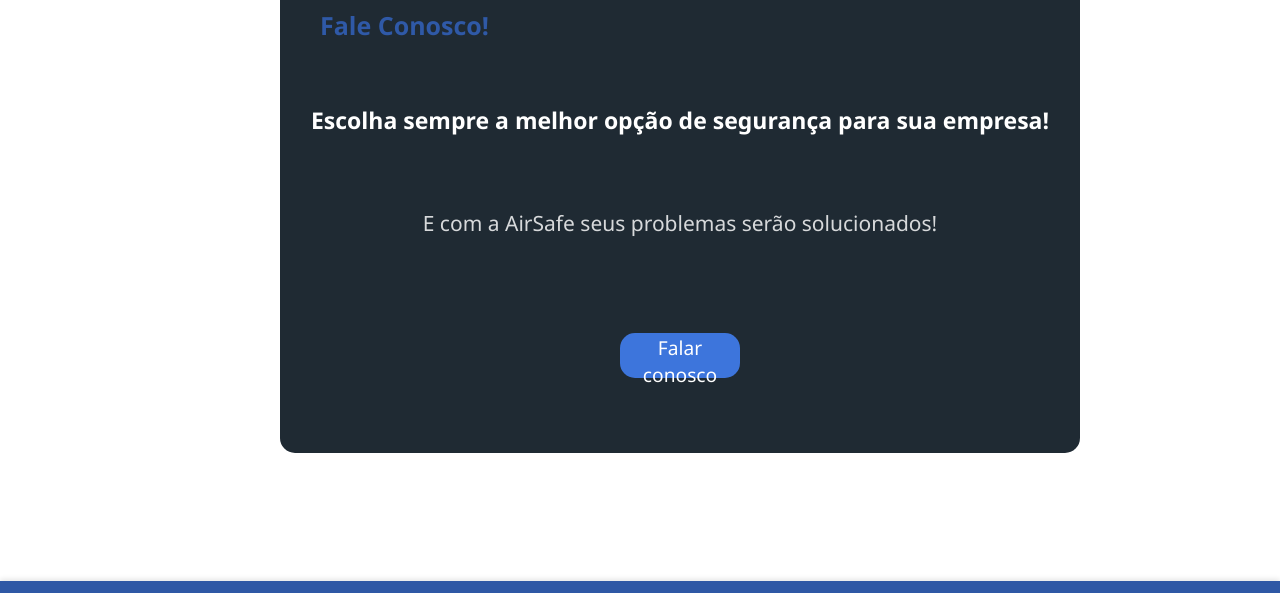
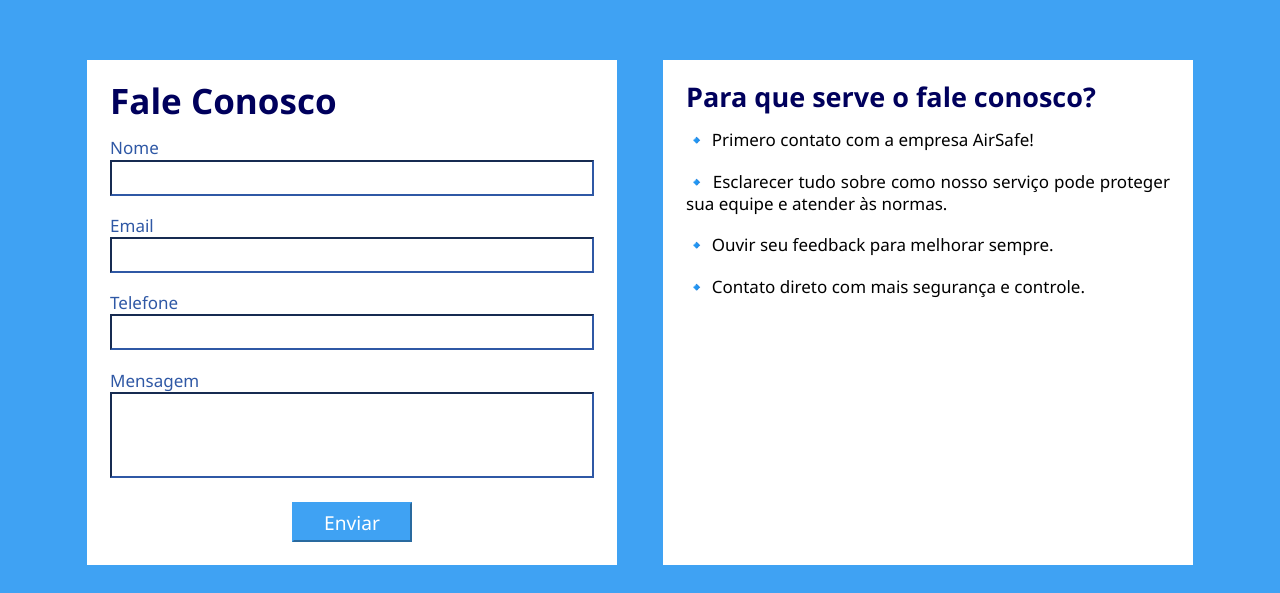
Before and after one commit to Grupo-de-PI/Site-Institucional, a plain HTML site: page pages/produtos.html in a window 1280 px wide. Shown: the part 1696-2289 px from the top of the page. Drawn offline with Linux system fonts and the light colour scheme.

Commit message:
mudança do fale-conosco

```diff
--- a/pages/produtos.html
+++ b/pages/produtos.html
@@ -46,7 +46,7 @@
 
 
 
-    <div class="texto1_produtos">
+    <section class="texto1_produtos">
         <div class="retan_produtos">
             <div class="retangulo"></div>
             <h3>Sensor de Gás </h3>
@@ -61,9 +61,9 @@
                 <img class="sensorfoto" src="../pictures/foto sensor MQ2 .png" alt="">
             </figure>
         </div>
-    </div>
+    </section>
 
-    <div class="texto2_produtos">
+    <section class="texto2_produtos">
         <div class="retan3_produtos">
             <div class="retangulo"></div>
             <h3 class="">Por que o sensor MQ2?</h3>
@@ -89,10 +89,10 @@
             </p>
 
         </div>
-    </div>
+    </section>
 
 
-    <div class="texto3_produtos">
+    <section class="texto3_produtos">
         <div class="retan5_produtos">
 
             <P> <span style="color: #2F58A5;">🔹 Monitoramento Contínuo:</span> <br> O sensor mede em tempo real os
@@ -107,38 +107,40 @@
                 <span style="color: #2F58A5;"> 🔹 Prevenção de Acidentes:</span> <br> Redução do risco de intoxicação,
                 queimaduras químicas e danos estruturais causados por vazamentos. <br><br>
             </p>
-
-
-
         </div>
         <div class="retan6_produtos">
 
             <div class="retanguloW"></div>
             <h3 class="">Aplicações do sensor na AirSafe</h3>
         </div>
-    </div>
+    </section>
 
+    <section class="fala_conosco">
+        <section class="section">
+            <div class="input">
 
-    <div class="caixaFaleConosco">
-        <div class="caixaTexto1">
-            <h3>Fale Conosco!</h3>
-        </div>
-        <div class="caixaTexto2">
-            <h6>Escolha sempre a melhor opção de segurança para sua empresa! </h6>
-        </div>
-        <div class="caixaTexto3">
-            <div class="textoF">E com a AirSafe seus problemas serão solucionados!</div>
-        </div>
-        <div class="caixaTexto4">
-            <button class="botaoFale">
-                <li>
-                    <a class="link_faleconosco" href="faleConosco.html">Falar conosco</a>
-                </li>
-            </button>
+                <h1>Fale Conosco</h1>
+                <p>Nome</p>
+                <input class="int" type="text">
+                <p>Email</p>
+                <input class="int" type="text">
+                <p>Telefone </p>
+                <input class="int" type="text">
+                <p>Mensagem</p>
+                <input class="intMensagem" type="text">
+                <div class="divFale">
+                  <button class="botao_falaconosco">Enviar</button>
                 </div>
             </div>
-
-
+            <div class="texto_falaconosco">
+                <h1>Para que serve o fale conosco?</h1>
+                <p>🔹 Primero contato com a empresa AirSafe!</p>
+                <p>🔹 Esclarecer tudo sobre como nosso serviço pode proteger sua equipe e atender às normas.</p>
+                <p>🔹 Ouvir seu feedback para melhorar sempre.</p>
+                <p>🔹 Contato direto com mais segurança e controle.</p>
+            </div>
+        </section>
+    </section>
 
 
     <footer class="footer">
@@ -171,12 +173,11 @@
                     <a href="login.html">Login</a>
                 </li>
 
-                <li class="tods">
-                    <a href="faleConosco.html">Contato</a>
-                </li>
+
             </nav>
         </div>
     </footer>
 
 </body>
+
 </html>
--- a/styles/cads_login.css
+++ b/styles/cads_login.css
@@ -64,7 +64,6 @@
     color: #3D75DC;
     height: 30px;
     width: 100%;
-    border-radius: 15px;
     border-color: #2F58A5;
     margin-bottom: 5%;
     margin-top: 1%;
@@ -75,7 +74,6 @@
     color: #3D75DC;
     height: 30px;
     width: 100%;
-    border-radius: 15px;
     border-color: #2F58A5;
     margin-bottom: 5%;
     margin-top: 1%;
--- a/styles/estilo.css
+++ b/styles/estilo.css
@@ -22,7 +22,6 @@
 header {
     background-color: rgba(255, 255, 255, 0.9);
     padding: 0%;
-    font-family: 'Fredoka One', cursive;
     display: flex;
     flex-direction: column;
     top: 0%;
@@ -55,7 +54,7 @@
 .navbar a {
     color: black;
     text-decoration: none;
-    font-family: monospace;
+    font-family: 'Segoe UI', sans-serif;
     font-weight: 400;
     font-style: normal;
     font-size: 19px;
@@ -419,23 +418,6 @@
 
 
 
-
-
-
-.caixaFaleConosco {
-    background-color: #1F2A33;
-    width: 800px;
-    height: 480px;
-    display: flex;
-    flex-direction: column;
-    justify-content: center;
-    margin-left: 280px;
-    border-radius: 15px;
-    margin-bottom: 10%;
-
-}
-
-
 .caixaTexto1 {
     height: 25%;
 
@@ -480,17 +462,6 @@
     font-size: 21px;
 }
 
-.botaoFale {
-    text-align: center;
-    width: 120px;
-    height: 45px;
-    background-color: #3D75DC;
-    border: none;
-    color: #ffffff;
-    border-radius: 15px;
-    font-size: larger;
-    border: 15%;
-}
 
 .botaoFale {
     cursor: pointer;
@@ -501,6 +472,7 @@
 
  footer {
     position: flex;
+    margin-top: 0;
     bottom: 0;
     left: 0;
     width: 100%;
@@ -806,7 +778,6 @@
     flex-direction: row;
     margin-top: 10%;
     margin-bottom: 10%;
-    justify-content: center;
 
 }
 
@@ -874,102 +845,108 @@
 
 /*  Fale Conosco ------------------------------------------------------ */
 
-.container3{
-    display: flex;
-    align-items: center;
-    flex-direction: column;
-    margin-top: 100px;
-    background-color: #ffffff;
+.fala_conosco{
+    background-color: #3FA2F3;
+    margin: 0;
 }
 
-.kk{
+.section{
     display: flex;
-    width: 90%;
+    padding: 5%;
+    flex-direction: row;
+
 
 }
 
-.caixa_faleconosco{
-    border-color: #2F58A5;
-    margin-top: 10%;
-    margin-bottom: 10%;
+.texto_falaconosco{
+    display: flex;
+    justify-content: lefts;
+    flex-direction: column;
+    width: 50%;
     background-color: #ffffff;
-    border-radius: 20px;
-    width: 820px;
-    height: 670px;
-    flex-direction: row;
-    border: 4px solid #3D75DC;
+    padding: 2%;
+    margin: 2%;
 }
 
-
-.parte1{
-    width: 60%;
-    padding: 8%;
-}
-.parte2{
-    width: 40%;
+.texto_falaconosco h1{
+    color: #00005c;
+    font-family: 'Segoe UI', sans-serif;
+    font-size: 27px;
 }
 
-.botao_fale{
+.texto_falaconosco p{
+    font-family: 'Segoe UI', sans-serif;
+    color: #000000;
+    margin-bottom: 0;
+    margin-top: 4%;
+}
+
+/*  lado esquerdo ------------------------------------------------------- */
+
+
+.input{
+    display: flex;
     justify-content: center;
-    display: flex;
-    width: 170px;
-    height: 40px;
-    flex-direction: row;
-    border-radius: 8px;
-    background-color: #1F2A33;
-    border-color: #1F2A33;
-    color: #ffffff;
-    text-align: center;
-    align-items: center;
-    font-size: medium;
-    transition-duration: 0.4s;
-    font-family: 'Segoe UI', sans-serif;
+    flex-direction: column;
+    width: 50%;
+    background-color: #ffffff;
+    padding: 2%;
+    margin: 2%;
 
 }
 
-.direcao_botao{
+.divFale{
+    display: flex;
     justify-content: center;
-    display: flex;
 }
 
-.botao_fale:hover {
-    background-color: #ffffff;
+.input p{
+    font-family: 'Segoe UI', sans-serif;
     color: #2F58A5;
+    margin-bottom: 0;
+    margin-top: 4%;
 
 }
 
-.input_nome{
-    border-color: #3D75DC;
-    width: 200px;
-    height: 30px;
-    border-radius: 5px;
+.input h1{
+    color: #00005c;
+    font-family: 'Segoe UI', sans-serif;
+    font-size: 35px;
+
 }
 
-.input_mensagem{
-    border-color: #3D75DC;
-    width: 320px;
-    height: 90px;
-    border-radius: 5px;
+.int{
+    display: flex;
+    border-color: #2F58A5;
+    height: 30px;
+
 }
 
-
-.nome{
-    color: #3D75DC;
-    font-family: 'Segoe UI', sans-serif;
-    margin-top: 5%;
-    margin-bottom: 1%;
+.intMensagem{
+    display: flex;
+    border-color: #2F58A5;
+    height: 80px;
 }
 
-.textoH{
+.botao_falaconosco{
+    font-size: larger;
     font-family: 'Segoe UI', sans-serif;
+    text-align: center;
+    align-items: center;
     margin-top: 5%;
-    margin-bottom: 5%;
+    width: 25%;
+    height: 40px;
+    color: #ffffff;
+    background-color: #3FA2F3;
+    border-color: #3FA2F3;
+    cursor: pointer;
+    transition-duration: 0.4s;
+
 }
-
 
 /* ***************************************************************************************** */
 
-.link_faleconosco{
+.link_faleconosco:hover{
     color: #ffffff;
     font-family: 'Segoe UI', sans-serif;
     list-style-type: none;
--- a/styles/simulador.css
+++ b/styles/simulador.css
@@ -41,7 +41,7 @@
 .navbar a {
     color: black;
     text-decoration: none;
-    font-family: monospace;
+    font-family: 'Segoe UI', sans-serif;
     font-weight: 400;
     font-style: normal;
     font-size: 19px;
```
Also changed, not shown: pages/cadastro.html (+0 -3 lines), pages/cadastro_endereco.html (+1 -4 lines), pages/faleConosco.html (deleted, +0 -133 lines), pages/index.html (+32 -31 lines), pages/login.html (+0 -4 lines), pages/simulador.html (+0 -4 lines), pages/sobrenos.html (+39 -30 lines). Lines whose indentation alone changed are shown as unchanged.
